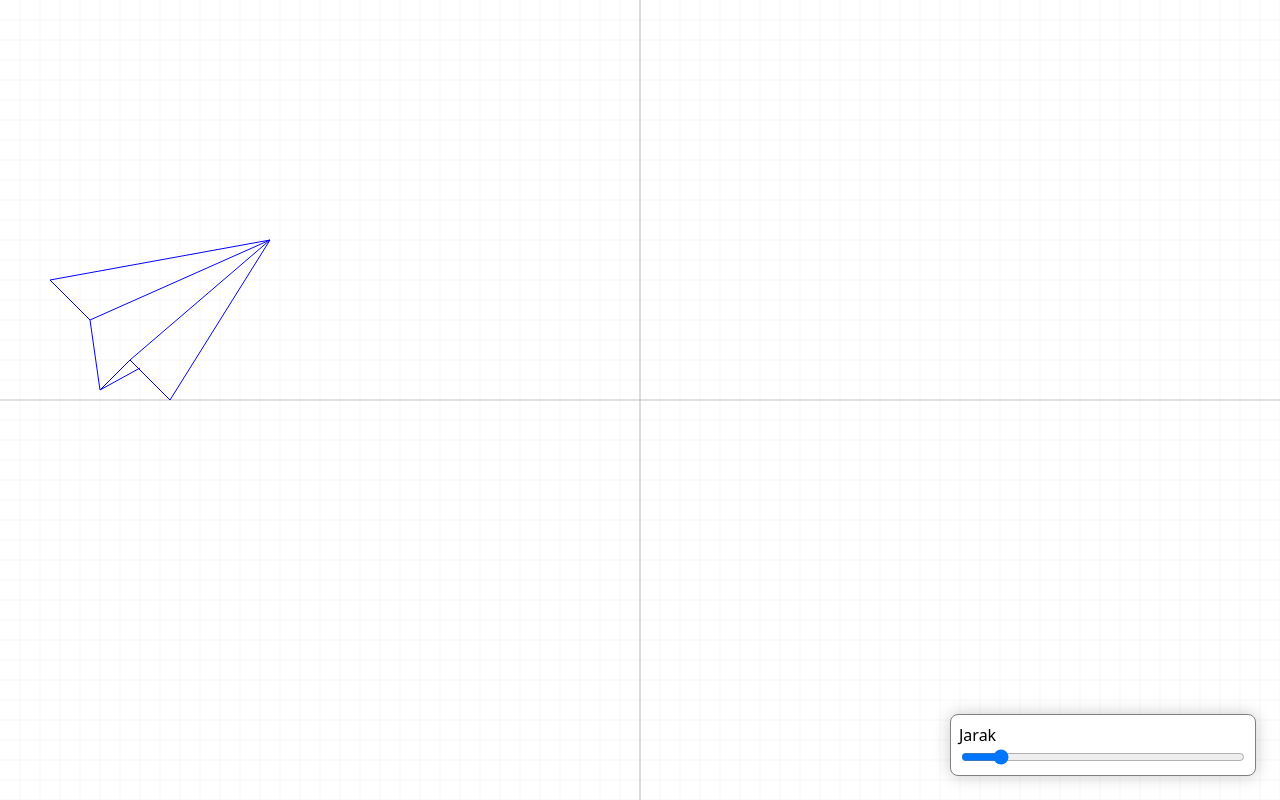
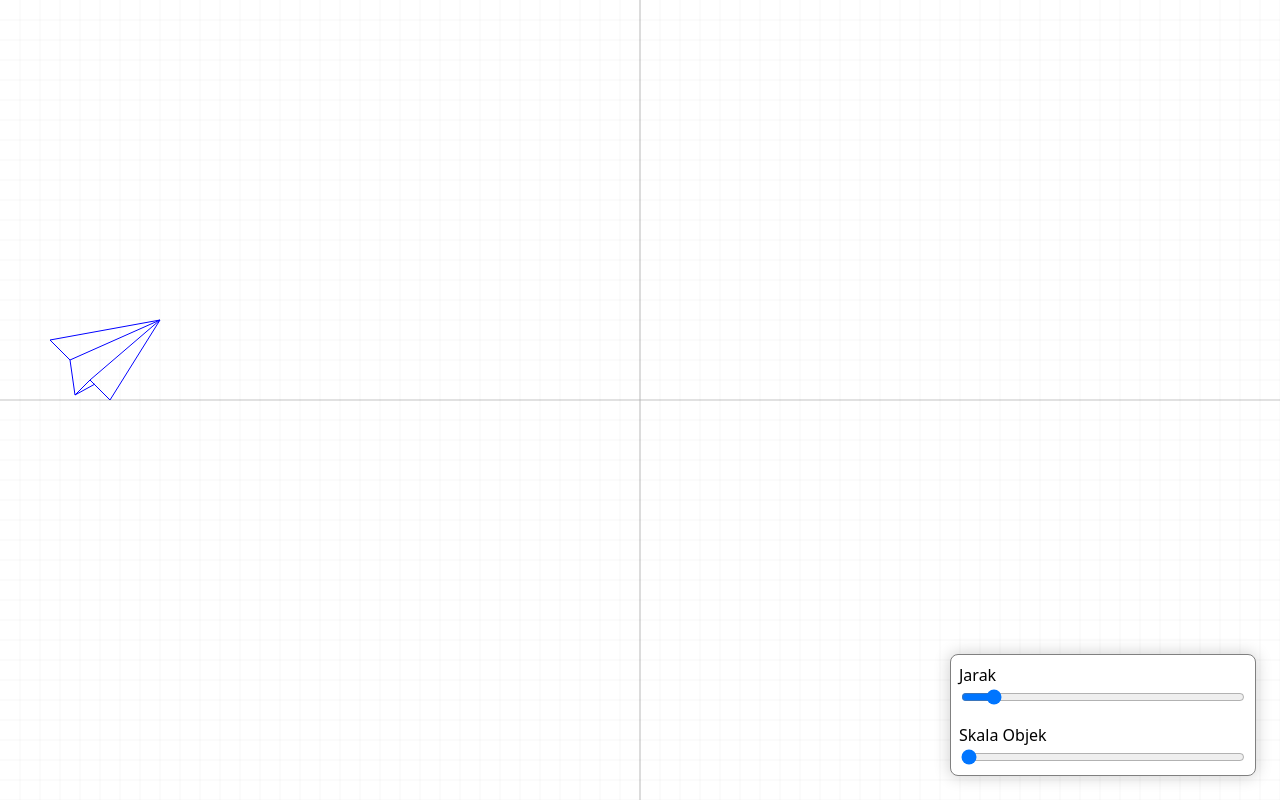
Before and after one commit to Lean-Six-Sigma-A3/Geometric-Optics, a website built with Vite: page index.html in a window 1280 px wide. Built offline with nearby package versions, Linux system fonts and the light colour scheme.

Commit message:
feat: slider skala

```diff
--- a/index.html
+++ b/index.html
@@ -16,6 +16,11 @@
           <label for="distance">Jarak</label>
           <input type="range" id="distance">
         </section>
+
+        <section class="control-input-section">
+          <label for="scale">Skala Objek</label>
+          <input type="range" id="scale">
+        </section>
       </div>
     </main>
 
--- a/src/components/line-group.ts
+++ b/src/components/line-group.ts
@@ -100,4 +100,14 @@ export class LineGroup {
     {
         this.offsetY = value
     }
+
+    public getScale(): number
+    {
+        return this.scale
+    }
+
+    public setScale(scale: number): void
+    {
+        this.scale = scale
+    }
 }
--- a/src/components/mirror.ts
+++ b/src/components/mirror.ts
@@ -10,6 +10,7 @@ export interface MirrorConstructorParameters {
 
 export interface MirrorControlElements {
     distance: HTMLInputElement
+    scale: HTMLInputElement
 }
 
 export class Mirror {
@@ -28,11 +29,31 @@ export class Mirror {
         this.draw()
     }
 
+    private prepareControlElements(): void
+    {
+        const maxDistance = this.canvas.getWidth() / 2 - (this.lineGroup?.getWidth() ?? 0)
+
+        // Atur range min & max dari input slider
+        this.controlEl.distance.max = maxDistance.toString()
+        this.controlEl.distance.min = "0"
+
+        this.controlEl.scale.value = this.lineGroup?.getScale().toString() ?? "1"
+        this.controlEl.scale.max = "4"
+        this.controlEl.scale.min = "1"
+    }
+
     private setupEvents(): void
     {
-        // Render ulang canvas setiap slider digeser
-        this.controlEl.distance.addEventListener('input', () => {
-            this.draw()
+        // Ubah nilai skala ketika slider skala digeser
+        this.controlEl.scale.addEventListener('input', () => {
+            this.lineGroup?.setScale(parseInt(this.controlEl.scale.value))
+        })
+
+        // Render ulang canvas salah satu slider digeser
+        Object.values(this.controlEl).forEach(control => {
+            control.addEventListener('input', () => {
+                this.draw()
+            })
         })
 
         this.canvas.onResize(() => {
@@ -58,13 +79,4 @@ export class Mirror {
         this.canvas.setPenColor("blue")
         this.canvas.drawLines(this.lineGroup.getLines(), this.lineGroup.getOffsetX(), this.lineGroup.getOffsetY())
     }
-
-    private prepareControlElements(): void
-    {
-        const maxDistance = this.canvas.getWidth() / 2 - (this.lineGroup?.getWidth() ?? 0)
-
-        // Atur range min & max dari input slider
-        this.controlEl.distance.max = maxDistance.toString()
-        this.controlEl.distance.min = "0"
-    }
 }
--- a/src/main.ts
+++ b/src/main.ts
@@ -26,13 +26,14 @@ const coordinates = [
   [20, 40, 0, 20],
 ]
 
-const mirrorObject = LineGroup.fromCoordinates(coordinates, { scale: 2 })
+const mirrorObject = LineGroup.fromCoordinates(coordinates)
 
 // Buat object Mirror, Mirror ini (nantinya) berisi logic utama cerminnya
 const mirror = new Mirror({
   canvas: canvas,
   mirrorObject: mirrorObject,
   controlEl: {
-    distance: document.querySelector<HTMLInputElement>('#distance')!
+    distance: document.querySelector<HTMLInputElement>('#distance')!,
+    scale: document.querySelector<HTMLInputElement>('#scale')!,
   }
 })
--- a/src/styles/main.css
+++ b/src/styles/main.css
@@ -35,6 +35,7 @@ body {
 
   display: flex;
   gap: 1rem;
+  flex-direction: column;
   flex-wrap: wrap;
   padding: 0.5rem;
 
```
